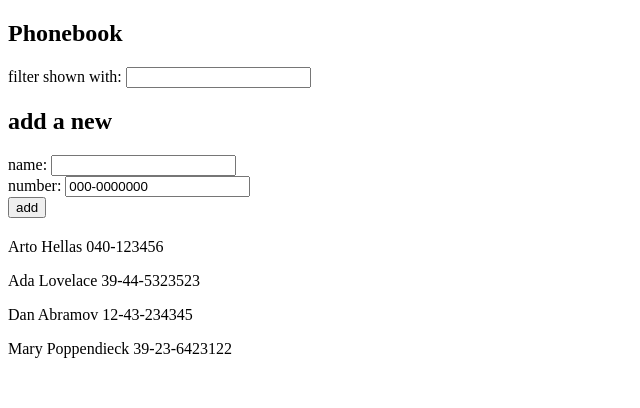
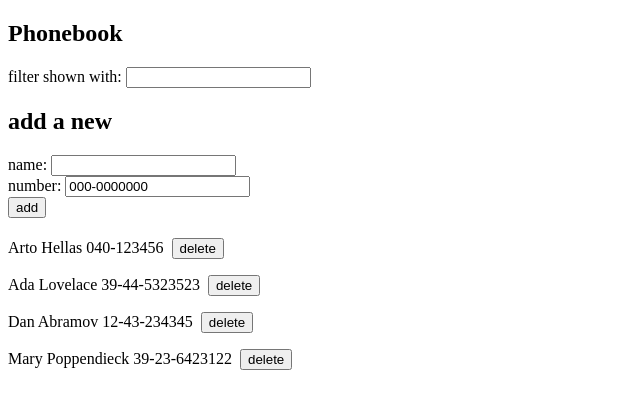
Before and after one commit to maryjonah/Full_Stack_Open, a React (Vite) app in the folder part2/phonebook/: page / in a window 1280 px wide. Shown: the top 408 px of the page, without its empty margins (0-640 px from the left). Built offline with nearby package versions, Linux system fonts and the light colour scheme; data requests are answered from the project's data file.

Commit message:
Altering data in server assignment 2.14

```diff
--- a/part2/phonebook/src/App.jsx
+++ b/part2/phonebook/src/App.jsx
@@ -30,6 +30,8 @@ const App = () => {
 
     if (isNamePresent){
       window.alert(`${newName} is already added to phonebook`)
+      setNewName('')
+      setNewNumber('000-000-0000')
     } else {
       const newPerson = {
         name: newName,
@@ -58,6 +60,16 @@ const App = () => {
     setSearchText(event.target.value)
   }
 
+  const handleDelete = id => {
+    const person = persons.find(person => person.id === id)
+
+    if (window.confirm(`Delete ${person.name}?`)) {
+      noteService
+      .deletePerson(person)
+      .then(setPersons(persons.filter(person => person.id !== id)))
+    }
+  }
+
   return (
     <>
       <Display heading="Phonebook" />
@@ -73,7 +85,7 @@ const App = () => {
         handleNumberChange={handleNumberChange} />
 
       <Display text="Numbers" />
-      <Persons filteredPeople={filteredPeople} />
+      <Persons filteredPeople={filteredPeople} btnDelete={handleDelete} />
     </>
   )
 }
--- a/part2/phonebook/src/components/Person.jsx
+++ b/part2/phonebook/src/components/Person.jsx
@@ -1,5 +1,12 @@
-const Person = ({ personObj }) => {
-    return <p>{personObj.name} {personObj.number} </p>
+const Person = ({ personObj, btnDelete }) => {
+    return (
+      <>
+        <p>
+          {personObj.name} {personObj.number} &nbsp;
+          <button onClick={() => btnDelete(personObj.id)}>delete</button>
+        </p>
+      </>
+    )
   }
 
   export default Person
--- a/part2/phonebook/src/components/Persons.jsx
+++ b/part2/phonebook/src/components/Persons.jsx
@@ -2,7 +2,9 @@ import Person from './Person'
 
 const Persons = (props) => {
     return (
-        <div>{props.filteredPeople.map(person => <Person key={person.name} personObj={person} />)}</div>
+        <div>
+            {props.filteredPeople.map(person => <Person key={person.name} personObj={person} btnDelete={props.btnDelete}/>)}
+        </div>
     )
 }
 
```
